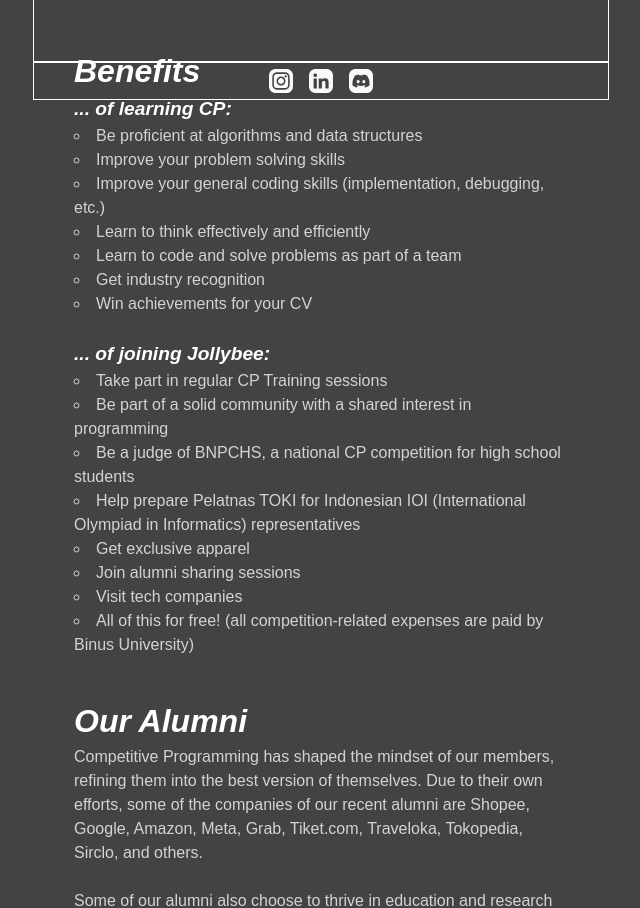
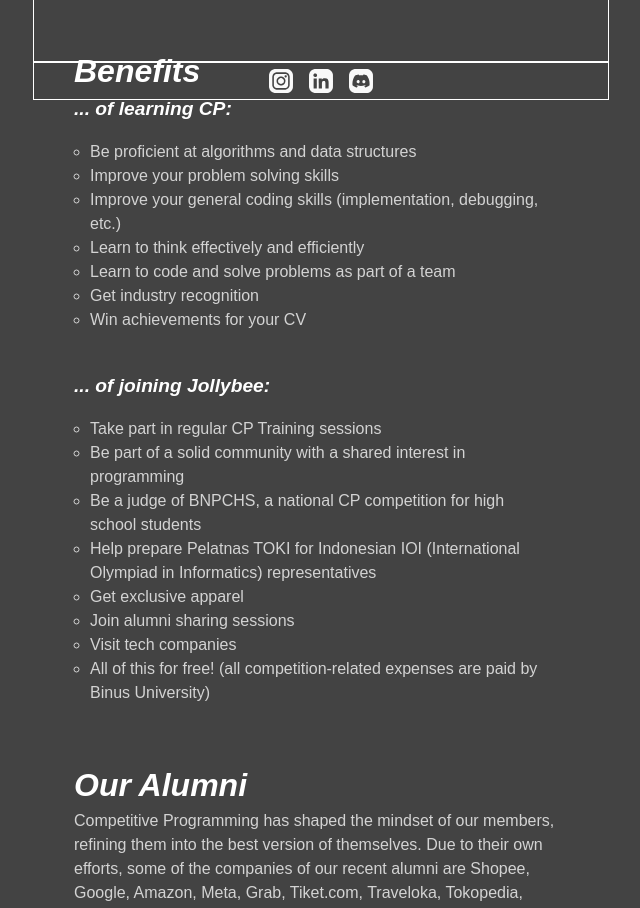
Before and after one commit to VioAlbert/jollybee-web, a Vue app: page / in a window 1280 px wide. Shown: the part 680-1588 px from the top of the page, without its empty margins (319-959 px from the left). Built offline with nearby package versions, Linux system fonts and the light colour scheme.

Commit message:
Fix ul styling

```diff
--- a/src/style.css
+++ b/src/style.css
@@ -30,7 +30,8 @@
 
 ul {
   list-style: circle;
-  list-style-position: inside;
+  list-style-position: outside;
+  padding: 1em;
 }
 
 .span-link {
```
